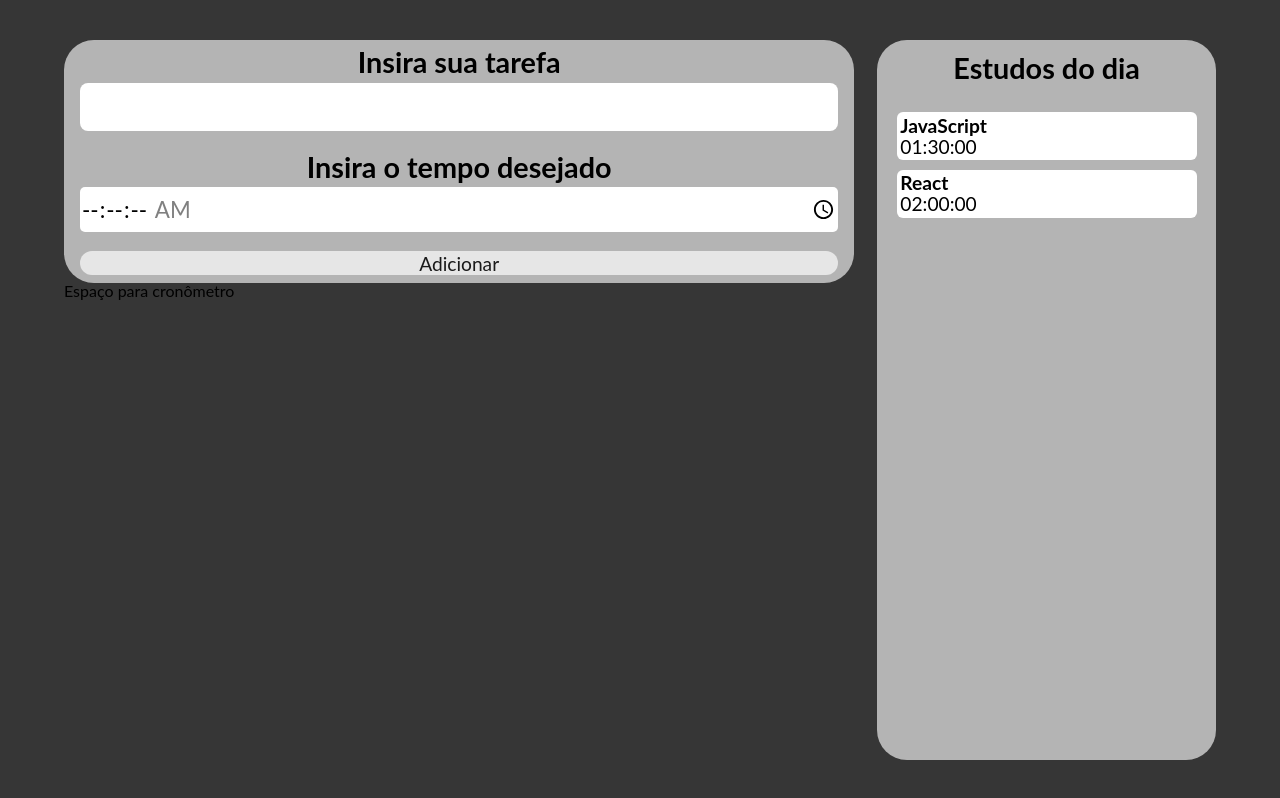
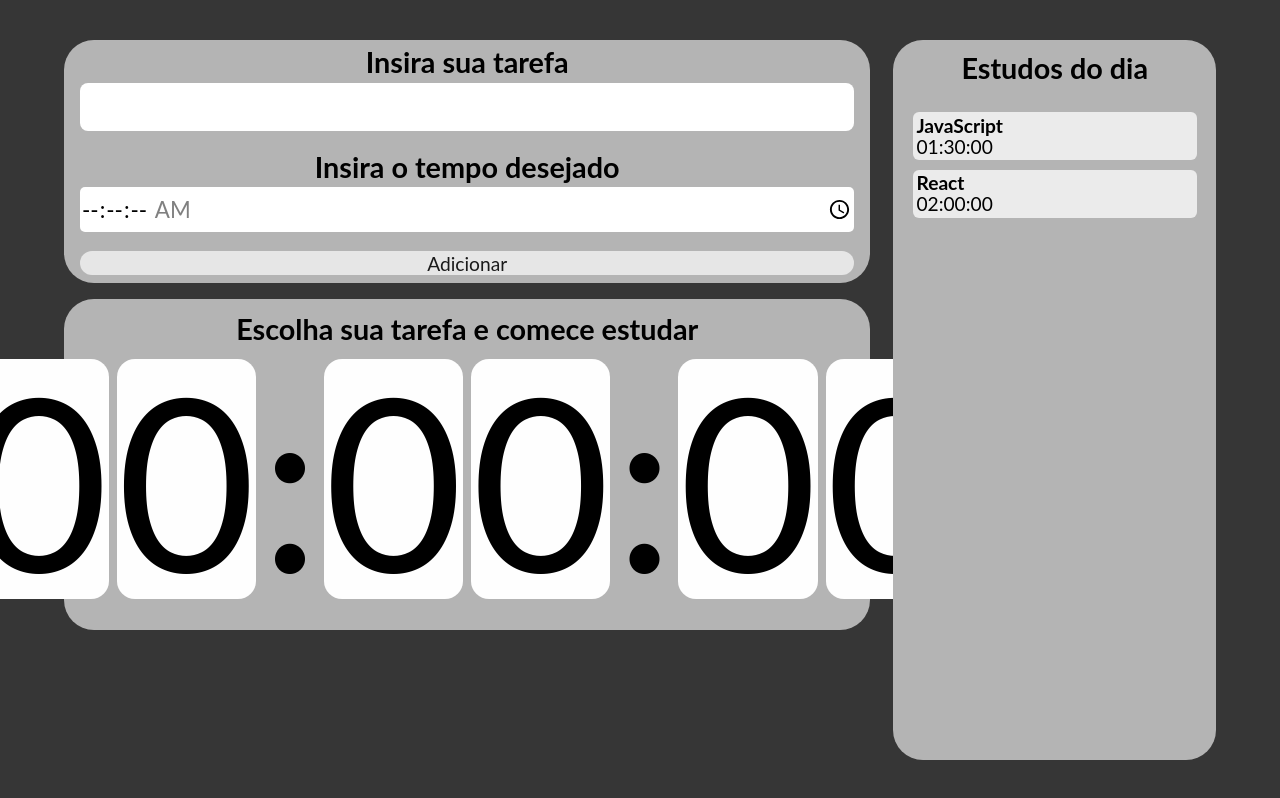
Before and after one commit to MasterKelwin/K-Timer, a React (Create React App) app: page / in a window 1280 px wide. Built offline with nearby package versions, Linux system fonts and the light colour scheme.

Commit message:
creating adn stylizing cronometer component

```diff
--- a/src/components/cronometer/cronometer.module.scss
+++ b/src/components/cronometer/cronometer.module.scss
@@ -0,0 +1,12 @@
+.cronometer {
+    background-color: #B4B4B4;
+    margin-top: 1em;
+    padding: 1em 2em;
+    border-radius: 30px;
+}
+
+.title {
+    font-size: 1.8em;
+    font-weight: bold;
+    text-align: center;
+}
--- a/src/components/cronometer/index.tsx
+++ b/src/components/cronometer/index.tsx
@@ -1,7 +1,11 @@
-import style from '../cronometer/cronometer.module.scss'
+import style from './cronometer.module.scss'
+import Timer from './timer'
 
 export default function Cron () {
     return(
-        <p>Espaço para cronômetro</p>
+        <section className={style.cronometer}>
+            <h2 className={style.title}>Escolha sua tarefa e comece estudar</h2>
+            <Timer />
+        </section>
     )
 }
--- /dev/null
+++ b/src/components/cronometer/timer/index.tsx
@@ -0,0 +1,16 @@
+import style from './timer.module.scss';
+
+export default function Timer() {
+    return (
+        <section className={style.timer}>
+            <span className={style.number}>0</span>
+            <span className={style.number}>0</span>
+            <span className={style.points}>:</span>
+            <span className={style.number}>0</span>
+            <span className={style.number}>0</span>
+            <span className={style.points}>:</span>
+            <span className={style.number}>0</span>
+            <span className={style.number}>0</span>
+        </section>
+    )
+}
--- /dev/null
+++ b/src/components/cronometer/timer/timer.module.scss
@@ -0,0 +1,16 @@
+.number  {
+    font-size: 15em;
+    background-color: #fefefe;
+    border-radius: 18px;
+    margin: 2% 4px;
+}
+
+.points {
+    font-size: 15em;
+}
+
+.timer {
+    display: flex;
+    justify-content: center;
+    align-items: center;
+}
--- a/src/components/form/index.tsx
+++ b/src/components/form/index.tsx
@@ -3,6 +3,7 @@ import Button from '../button';
 import style from './form.module.scss';
 
 export default function Form () {
+
     return(
       <form className={style.form}>
         <div className={style.divTask}>
@@ -28,5 +29,6 @@ export default function Form () {
         </div>
         <Button>Adicionar</Button>
       </form>
-    )
+    );
+
 }
--- a/src/components/task-list/item/index.tsx
+++ b/src/components/task-list/item/index.tsx
@@ -3,8 +3,8 @@ import style from '../../task-list/list.module.scss';
 export default function Item({tarefa, tempo}: {tarefa: string, tempo: string}) {
     return (
         <li className={style.item}>
-        <h3 className={style.nomeItem}>{tarefa}</h3>
-        <span className={style.tempoItem}>{tempo}</span>
-    </li>
+            <h3 className={style.nomeItem}>{tarefa}</h3>
+            <span className={style.tempoItem}>{tempo}</span>
+        </li>
     )
 }
--- a/src/components/task-list/list.module.scss
+++ b/src/components/task-list/list.module.scss
@@ -20,9 +20,16 @@
 
 .item {
     margin: 0 1em .5em 0em;
-    background-color: #fff;
+    background-color: #EBEBEB;
     padding: .2em;
     border-radius: 6px;
+    transition: .8s;
+}
+
+.item:hover {
+    cursor: pointer;
+    color: #fff;
+    background-color: rgb(44, 44, 44);
 }
 
 .nomeItem {
```
Also changed, not shown: src/pages/App.tsx (line endings or trailing spaces).
